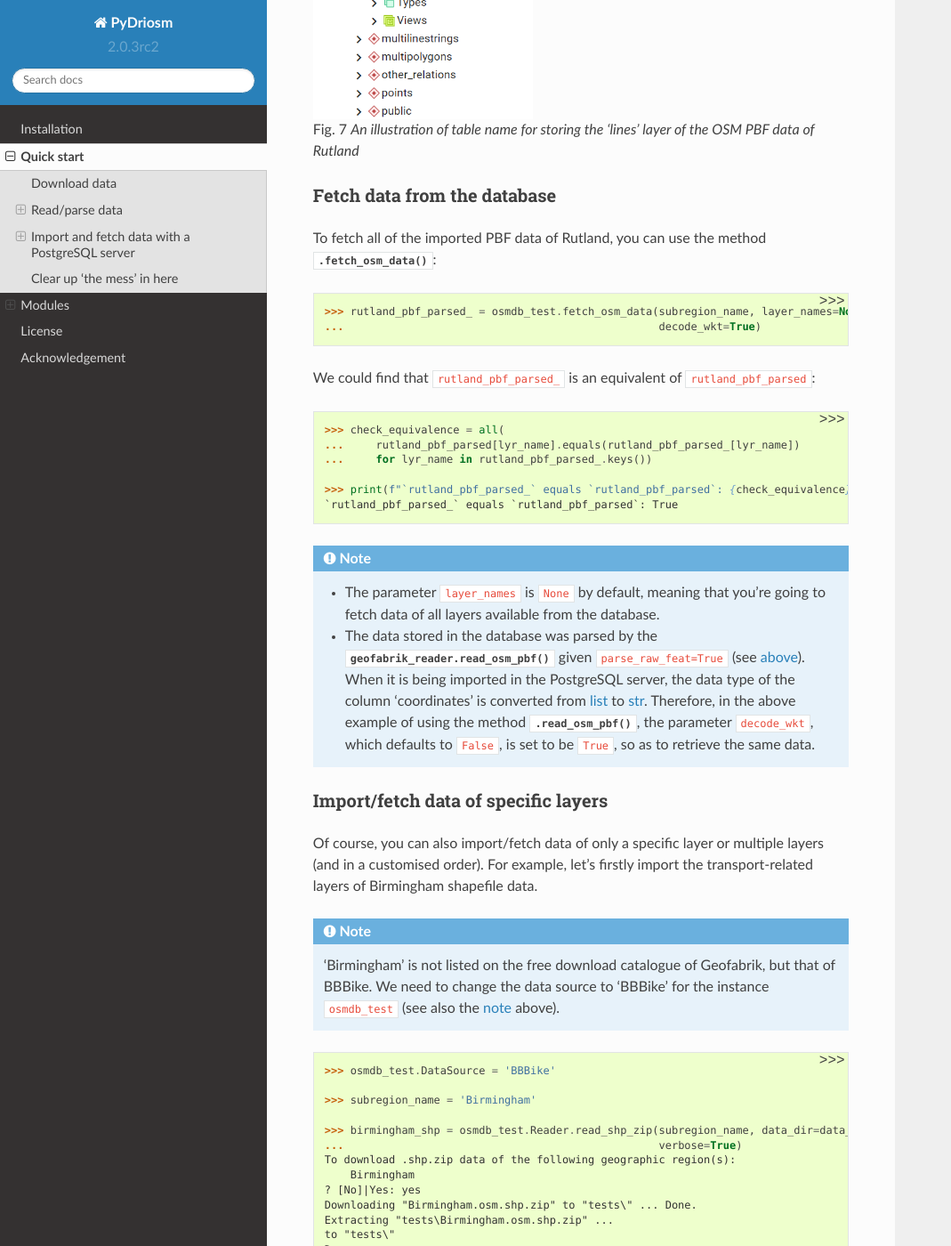
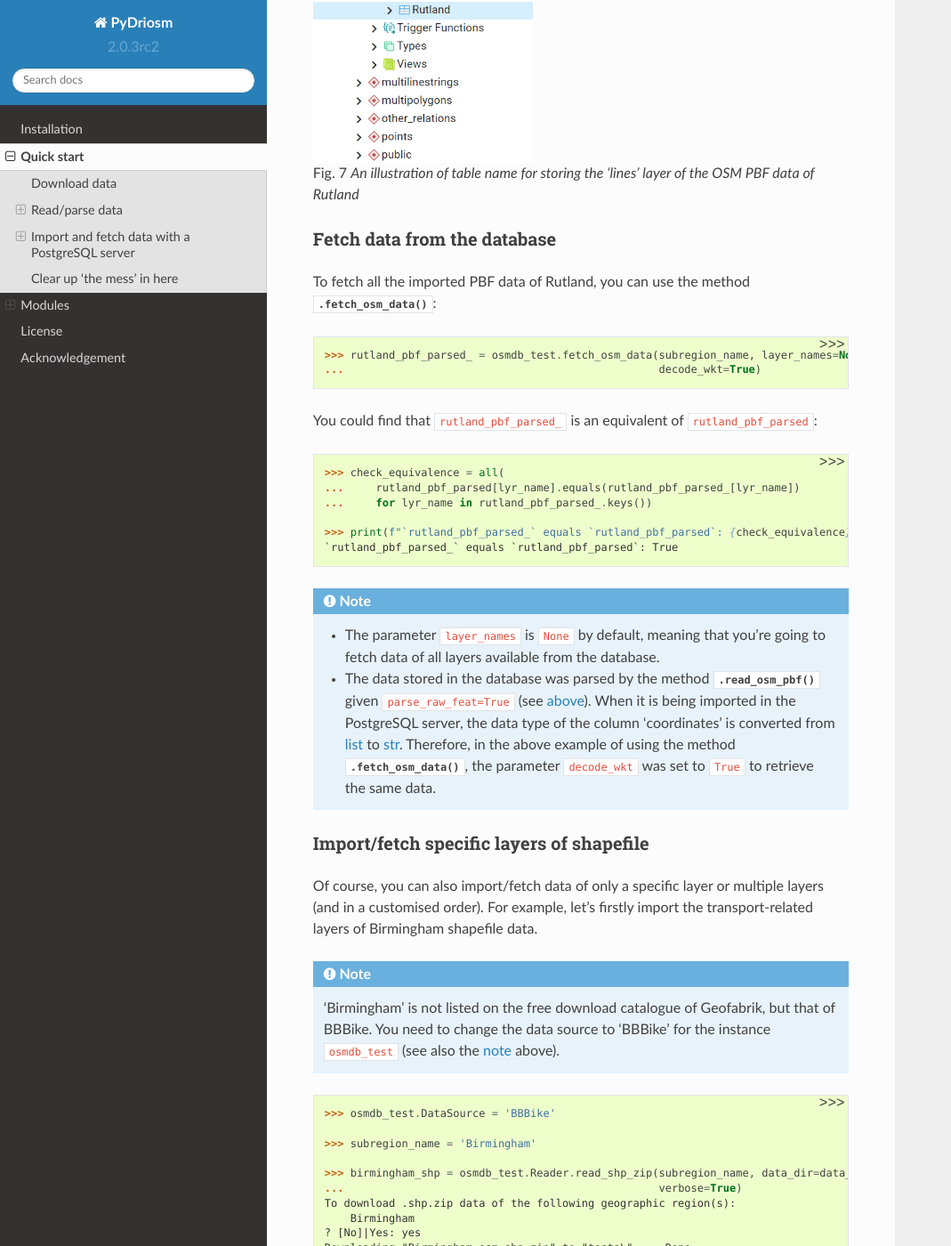
Before and after one commit to mikeqfu/pydriosm, a Sphinx documentation site: the page built from docs/source/quick-start.rst, in a window 1280 px wide and 1400 px high, scrolled down 12341 px. Shown: the whole window at 89% size, without its empty margins (0-1069 px from the left). Built offline with Sphinx 7.4.7 and the Read the Docs theme 2.0.0, drawn with Linux system fonts in a browser that asks for light colours; some of the changed text lies outside the part shown.

Commit message:
Modify docs\source\quick-start.rst

```diff
--- a/docs/source/quick-start.rst
+++ b/docs/source/quick-start.rst
@@ -340,7 +343,7 @@ For example, let's try to read the 'railways' layer of the shapefile data of Lon
 
 .. note::
 
-    - The parameter ``feature_names`` is related to ``'fclass'`` in ``london_railways_shp``. We can specify one feature name (or multiple feature names) to get a subset of ``london_railways_shp``.
+    - The parameter ``feature_names`` is related to ``'fclass'`` in ``london_railways_shp``. You can specify one feature name (or multiple feature names) to get a subset of ``london_railways_shp``.
 
     - Similar to :py:meth:`.read_osm_pbf()<pydriosm.reader.GeofabrikReader.read_osm_pbf>`, if the method :py:meth:`.read_shp_zip()<pydriosm.reader.GeofabrikReader.read_shp_zip>` could not find the target *.shp* file at the default or specified directory (i.e. ``data_dir``), it will try to extract the *.shp* file from the *.shp.zip* file (or download the *.shp.zip* file first if it does not exist, in which case a confirmation to proceed is by default required as ``download_confirmation_required=True``).
 
@@ -403,7 +406,7 @@ To establish a connection with the server, you need to specify the username, pas
     >>> host = 'localhost'
     >>> port = 5432
     >>> username = 'postgres'
-    >>> password = None  # We need to type it in manually if `None`
+    >>> password = None  # You need to type it in manually if `None`
     >>> database_name = 'osmdb_test'
 
     >>> # Create an instance of a running PostgreSQL server
@@ -419,7 +422,7 @@ To establish a connection with the server, you need to specify the username, pas
 
     - The class :py:class:`PostgresOSM<pydriosm.ios.PostgresOSM>` has incorporated all available classes from the modules: :py:mod:`downloader<downloader>` and :py:mod:`pydriosm.reader<reader>` as properties. In the case of the above instance, ``osmdb_test.Downloader`` is equivalent to :py:class:`GeofabrikDownloader<pydriosm.downloader.GeofabrikDownloader>`, as the parameter ``data_source`` is ``'Geofabrik'`` by default.
 
-    - To relate the instance ``osmdb_test`` to 'BBBike' data, you could *1)* recreate an instance by setting ``data_source='BBBike'``; or *2)* set ``osmdb_test.DataSource`` to be ``'BBBike'``
+    - To relate the instance ``osmdb_test`` to 'BBBike' data, you could: 1) recreate an instance by setting ``data_source='BBBike'``; or 2) set ``osmdb_test.DataSource`` to be ``'BBBike'``
 
 
 .. _qs-import-the-data-to-the-database:
@@ -470,14 +473,14 @@ In the example above, five schemas, including 'points', 'lines', 'multilinestrin
 Fetch data from the database
 ----------------------------
 
-To fetch all of the imported PBF data of Rutland, you can use the method :py:meth:`.fetch_osm_data()<pydriosm.ios.PostgresOSM.fetch_osm_data>`:
+To fetch all the imported PBF data of Rutland, you can use the method :py:meth:`.fetch_osm_data()<pydriosm.ios.PostgresOSM.fetch_osm_data>`:
 
 .. code-block:: python
 
     >>> rutland_pbf_parsed_ = osmdb_test.fetch_osm_data(subregion_name, layer_names=None,
     ...                                                 decode_wkt=True)
 
-We could find that ``rutland_pbf_parsed_`` is an equivalent of ``rutland_pbf_parsed``:
+You could find that ``rutland_pbf_parsed_`` is an equivalent of ``rutland_pbf_parsed``:
 
 .. code-block:: python
 
@@ -492,19 +495,19 @@ We could find that ``rutland_pbf_parsed_`` is an equivalent of ``rutland_pbf_par
 
     - The parameter ``layer_names`` is ``None`` by default, meaning that you're going to fetch data of all layers available from the database.
 
-    - The data stored in the database was parsed by the :py:meth:`geofabrik_reader.read_osm_pbf()<pydriosm.reader.GeofabrikReader.read_osm_pbf>` given ``parse_raw_feat=True`` (see :ref:`above<parse_raw_feat>`). When it is being imported in the PostgreSQL server, the data type of the column 'coordinates' is converted from `list`_ to `str`_. Therefore, in the above example of using the method :py:meth:`.read_osm_pbf()<pydriosm.ios.PostgresOSM.read_osm_pbf>`, the parameter ``decode_wkt``, which defaults to ``False``, is set to be ``True``, so as to retrieve the same data.
+    - The data stored in the database was parsed by the method :py:meth:`.read_osm_pbf()<pydriosm.reader.GeofabrikReader.read_osm_pbf>` given ``parse_raw_feat=True`` (see :ref:`above<parse_raw_feat>`). When it is being imported in the PostgreSQL server, the data type of the column 'coordinates' is converted from `list`_ to `str`_. Therefore, in the above example of using the method :py:meth:`.fetch_osm_data()<pydriosm.ios.PostgresOSM.fetch_osm_data>`, the parameter ``decode_wkt`` was set to ``True`` to retrieve the same data.
 
 
 .. _qs-import-fetch-layer-data:
 
-Import/fetch data of specific layers
--------------------------------------
+Import/fetch specific layers of shapefile
+-----------------------------------------
 
 Of course, you can also import/fetch data of only a specific layer or multiple layers (and in a customised order). For example, let's firstly import the transport-related layers of Birmingham shapefile data.
 
 .. note::
 
-    'Birmingham' is not listed on the free download catalogue of Geofabrik, but that of BBBike. We need to change the data source to 'BBBike' for the instance ``osmdb_test`` (see also the :ref:`note<qs-note-on-ios-data-source>` above).
+    'Birmingham' is not listed on the free download catalogue of Geofabrik, but that of BBBike. You need to change the data source to 'BBBike' for the instance ``osmdb_test`` (see also the :ref:`note<qs-note-on-ios-data-source>` above).
 
 .. code-block:: python
 
@@ -578,7 +581,7 @@ To fetch only the 'railways' data of Birmingham:
 
 .. note::
 
-    The data retrieved from a PostgreSQL database may not be in the same order as it is in the database (see the test code below). However, they contain exactly the same information. We may sort the data by ``id`` (or ``osm_id``) to make a comparison.
+    The data retrieved from a PostgreSQL database may not be in the same order as it is in the database (see the test code below). However, they contain exactly the same information. You may sort the data by ``id`` (or ``osm_id``) to make a comparison.
 
 .. code-block:: python
 
@@ -658,7 +661,7 @@ To also drop the 'waterways' of Birmingham and both 'lines' and 'multilinestring
         "multilinestrings"."Rutland" ... Done.
         "waterways"."Birmingham" ... Done.
 
-We could also easily drop the whole database 'osmdb_test' if you don't need it any more:
+You could also easily drop the whole database 'osmdb_test' if you don't need it anymore:
 
 .. code-block:: python
 
```
Also changed, not shown: other parts of docs/source/quick-start.rst (+9 -6 lines).
